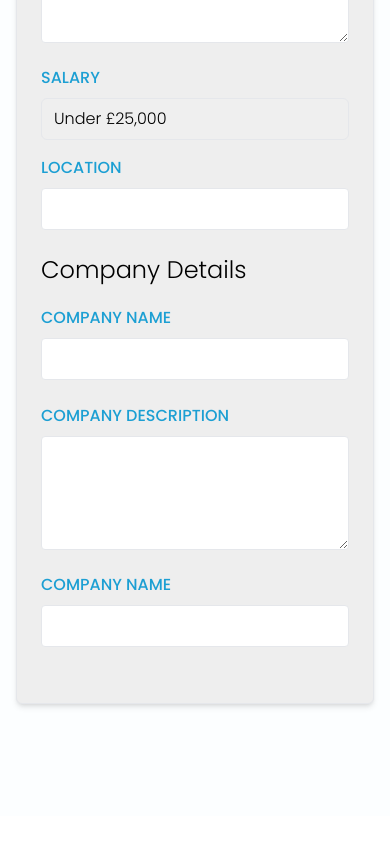
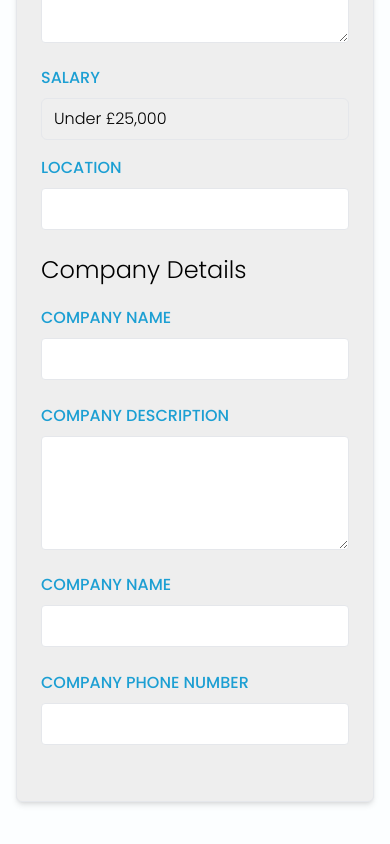
Before and after one commit to Nimira43/Knight-Coders, a Vue app: page /jobs/add in a window 390 px wide. Shown: the part 576-1420 px from the top of the page. Before the commit the page ends 1392 px from the top, so only its background shows below. Built offline with nearby package versions, Linux system fonts and the light colour scheme.

Commit message:
Company phone number

```diff
--- a/src/views/AddJobView.vue
+++ b/src/views/AddJobView.vue
@@ -141,6 +141,21 @@
               required
             >
           </div>
+          <div class="mb-4">
+            <label
+              for="contact_phone"
+              class="block text-main font-medium mb-2 uppercase"
+            >
+              Company Phone Number
+            </label>
+            <input
+              type="tel"
+              id="contact_phone"
+              name="contact_phone"
+              class="border rounded w-full py-2 px-3 mb-2"
+              required
+            >
+          </div>
         </form>
       </div>
     </div>
```
